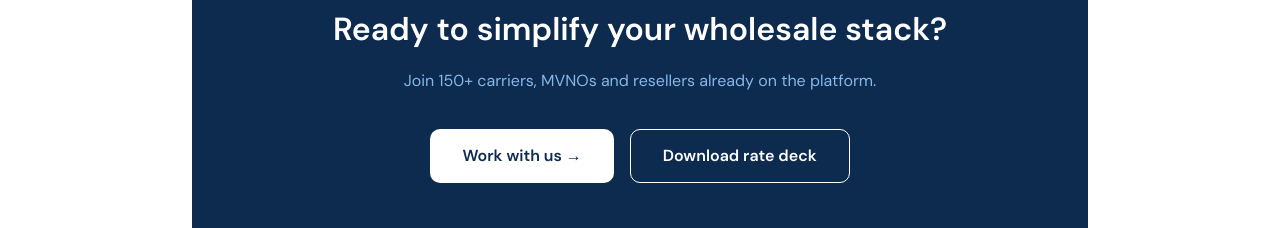
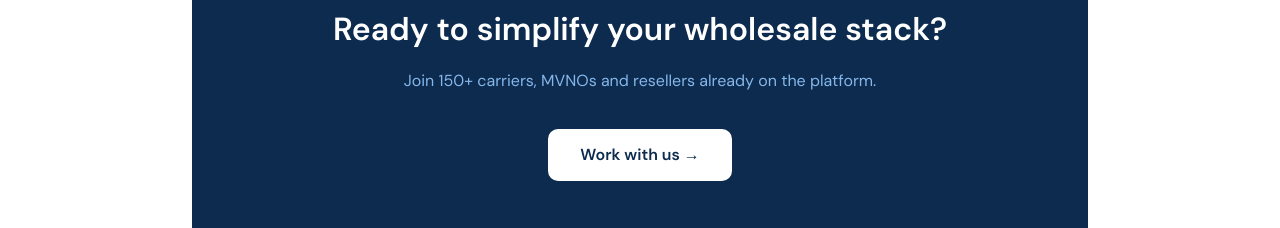
Before and after one commit to fontalk/callvox-web, a Next.js app: page / in a window 1280 px wide. Shown: the part 4440-4668 px from the top of the page. Built offline with nearby package versions, Linux system fonts and the light colour scheme.

Commit message:
feat: remove "Download Rate Deck" buttons across components

```diff
--- a/components/products/VoiceHero.tsx
+++ b/components/products/VoiceHero.tsx
@@ -71,9 +71,6 @@ export function VoiceHero() {
               <button className="bg-white text-navy-DEFAULT px-8 py-3 rounded-lg font-semibold hover:bg-navy-50 transition-colors">
                 Get Voice Rates →
               </button>
-              <button className="border border-white text-white px-8 py-3 rounded-lg font-semibold hover:bg-white/10 transition-colors">
-                Download Rate Deck
-              </button>
             </motion.div>
           </motion.div>
 
--- a/components/sections/TrustBar.tsx
+++ b/components/sections/TrustBar.tsx
@@ -67,9 +67,6 @@ export function TrustBar() {
             <Button variant="white" size="lg">
               Work with us &rarr;
             </Button>
-            <Button variant="white-ghost" size="lg">
-              Download rate deck
-            </Button>
           </div>
         </motion.div>
       </div>
--- a/components/solutions/carriers/CarriersCTABand.tsx
+++ b/components/solutions/carriers/CarriersCTABand.tsx
@@ -30,9 +30,6 @@ export default function CarriersCTABand() {
               Request interconnect details
               <CaretRight size={18} weight="fill" />
             </Button>
-            <Button variant="white-ghost" size="lg">
-              Download rate deck
-            </Button>
           </div>
         </motion.div>
       </div>
--- a/components/solutions/carriers/CarriersHero.tsx
+++ b/components/solutions/carriers/CarriersHero.tsx
@@ -46,9 +46,6 @@ export default function CarriersHero() {
               Request Interconnect Details
               <CaretRight size={18} weight="fill" />
             </Button>
-            <Button variant="white-ghost" size="lg">
-              Download Rate Deck
-            </Button>
           </div>
         </motion.div>
       </div>
```
